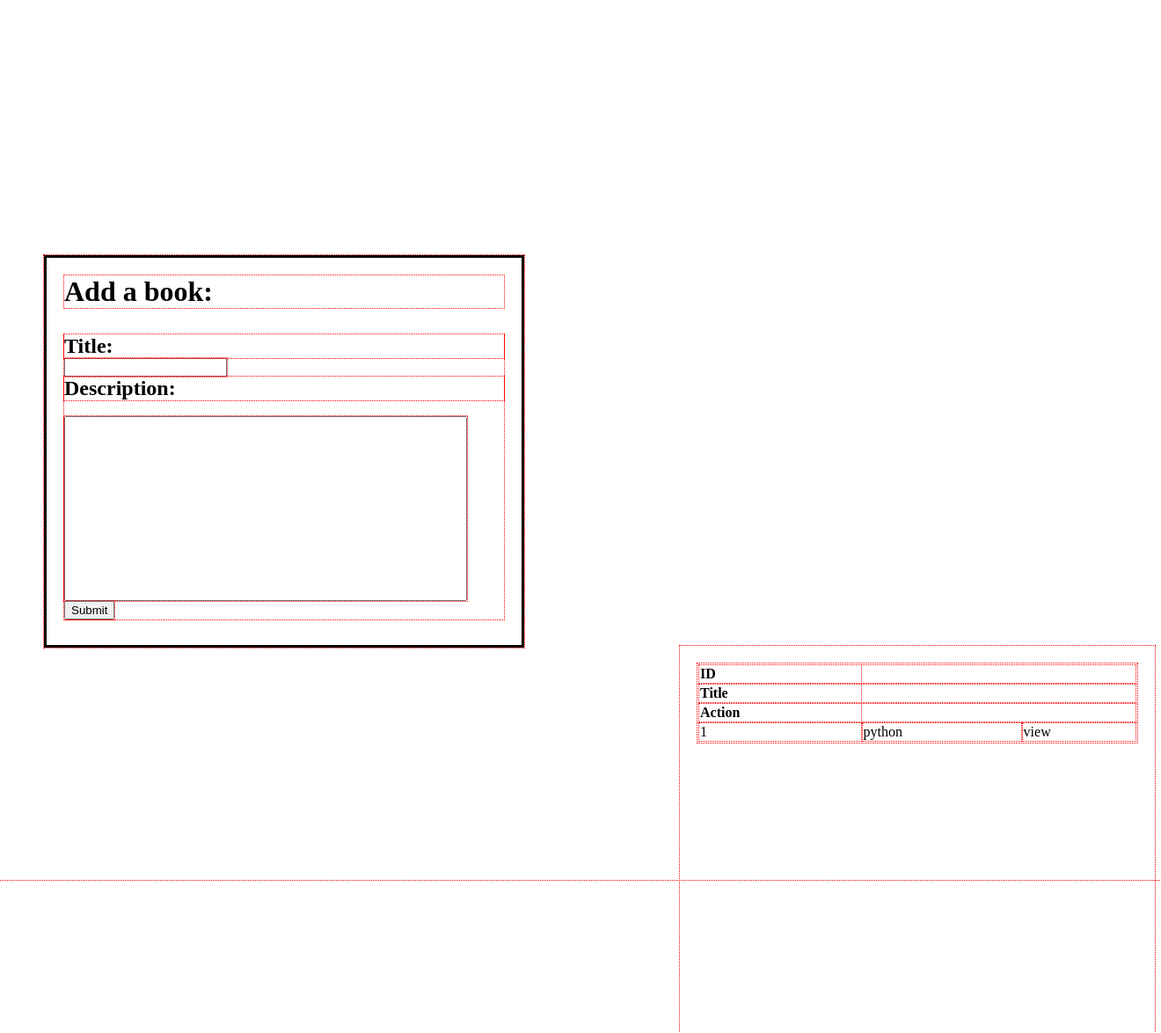
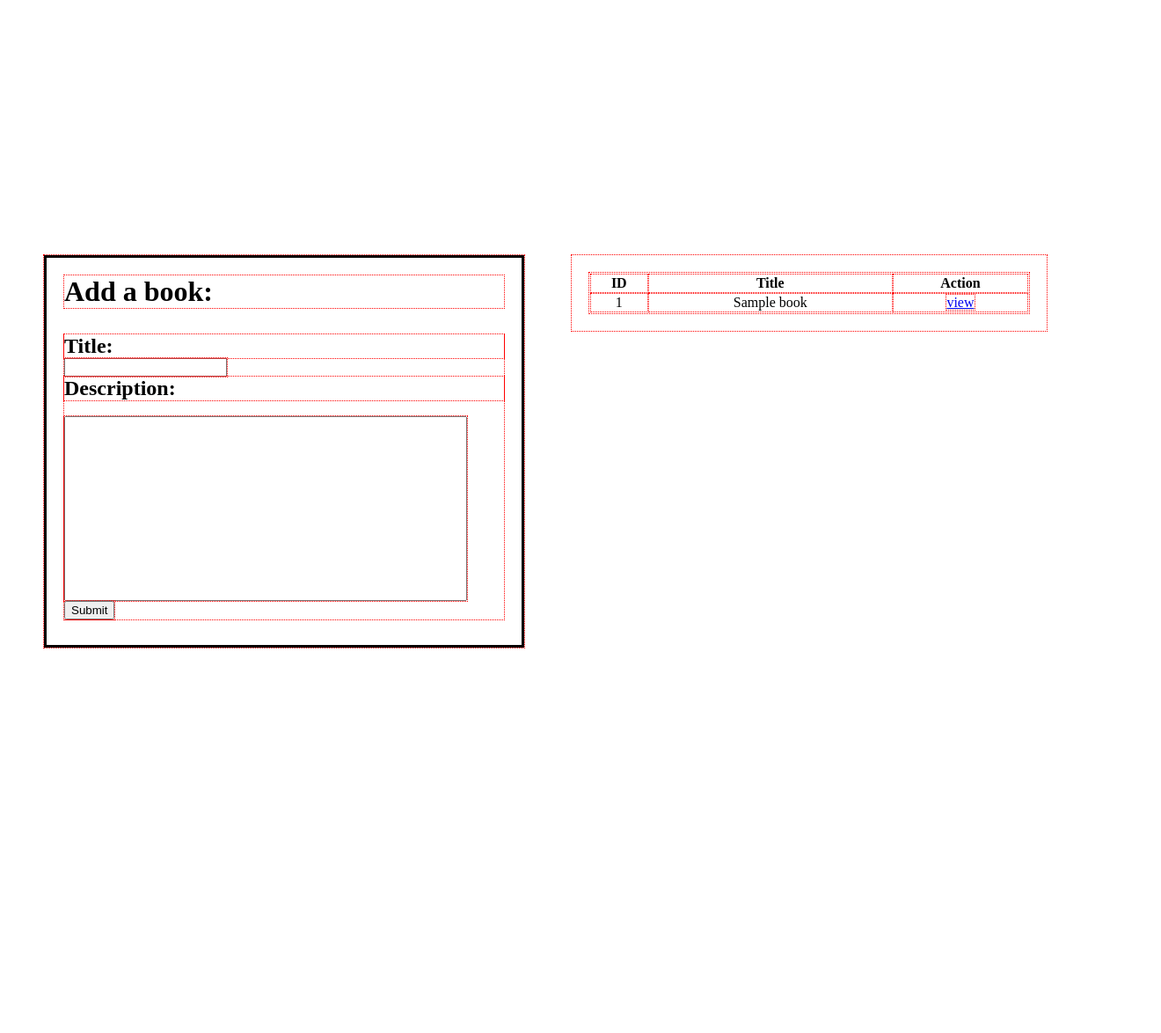
Before and after one commit to capt-alien/CDJ_Python, a Django app: template django/django_intro/intro/book_authors_proj/apps/books_authors_app/templates/books_authors_app/index.html in a window 1320 px wide. Shown: the whole page at 88% size. After the commit the page ends 737 px from the top, so only its background shows below. Run offline with Django 3.2, Linux system fonts and the light colour scheme; the template is opened without the code that fills it: most values are stand-ins (such as "Sample title", 1, 10 or a date in 2020).

Commit message:
added book template

```diff
--- a/django/django_intro/intro/book_authors_proj/apps/books_authors_app/static/books_authors_app/styles.css
+++ b/django/django_intro/intro/book_authors_proj/apps/books_authors_app/static/books_authors_app/styles.css
@@ -30,14 +30,19 @@
   border-color: black;
   margin-left:50px;
   margin-top: 25px;
-  display: block;
+  display: inline-block ;
+  vertical-align: top;
+
 }
 #list_continer{
-    margin-left: 700px;
+    text-align: center;
+    margin-left: 50px;
+    margin-top: 25px;
     padding:20px;
     width: 500px;
-    height:400px;
-    display: block;
+    height:auto;
+    display: inline-block;
+    vertical-align: top;
 }
 
 .th{
--- a/django/django_intro/intro/book_authors_proj/apps/books_authors_app/templates/books_authors_app/index.html
+++ b/django/django_intro/intro/book_authors_proj/apps/books_authors_app/templates/books_authors_app/index.html
@@ -21,31 +21,25 @@
                     <input class="sub_button" type="submit" value="Submit">
                 </form>
             </div>
+        </div>
+
         <!-- <list -->
         <div id='list_continer'>
             <table style="width:100%">
                 <tr>
                     <th>ID</th>
-                    </tr>
-                    <tr>
                     <th>Title</th>
-                    </tr>
-                    <tr>
                     <th>Action</th>
                 </tr>
 
+                {% for x in books %}
                 <tr>
-                        <td>1</td>
-                        <td>python</td>
-                        <td>view</td>
-
-                    </td>
-
-
+                    <td>{{x.id}}</td>
+                    <td>{{x.title}}</td>
+                    <td><a href="/book/{{x.id}}">view</a></td>
+                </tr>
+                {% endfor %}
             </table>
-
-
-            </div>
         </div>
     </div>
 </body>
```
Also changed, not shown: django/django_intro/intro/book_authors_proj/apps/books_authors_app/templates/books_authors_app/book.html (added, +22 -0 lines), django/django_intro/intro/book_authors_proj/apps/books_authors_app/urls.py (+6 -1 lines), django/django_intro/intro/book_authors_proj/apps/books_authors_app/views.py (+22 -12 lines). Lines whose indentation alone changed are shown as unchanged.
